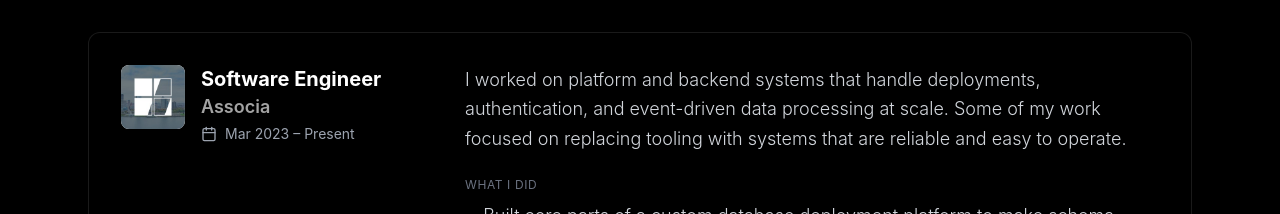
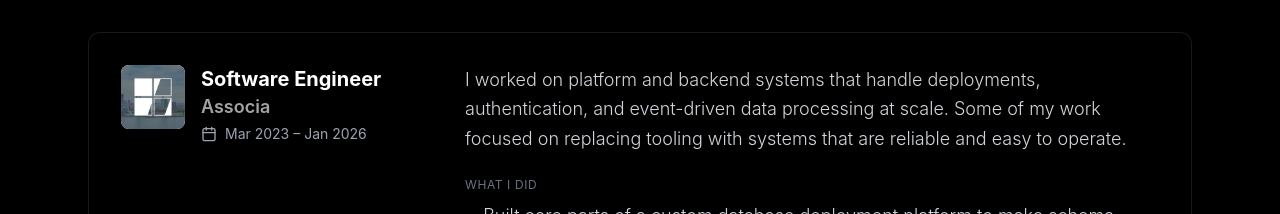
Before and after one commit to nikdmello/website, a Next.js app: page / in a window 1280 px wide. Shown: the part 960-1174 px from the top of the page. Built offline with nearby package versions, Linux system fonts and the light colour scheme.

Commit message:
refactor: update associa end date

```diff
--- a/components/Experience.tsx
+++ b/components/Experience.tsx
@@ -9,7 +9,7 @@ const experiences = [
   {
     title: 'Software Engineer',
     company: 'Associa',
-    period: 'Mar 2023 – Present',
+    period: 'Mar 2023 – Jan 2026',
     logo: '/logos/associa_logo.jpeg',
     intro: 'I worked on platform and backend systems that handle deployments, authentication, and event-driven data processing at scale. Some of my work focused on replacing tooling with systems that are reliable and easy to operate.',
     highlights: [
```
